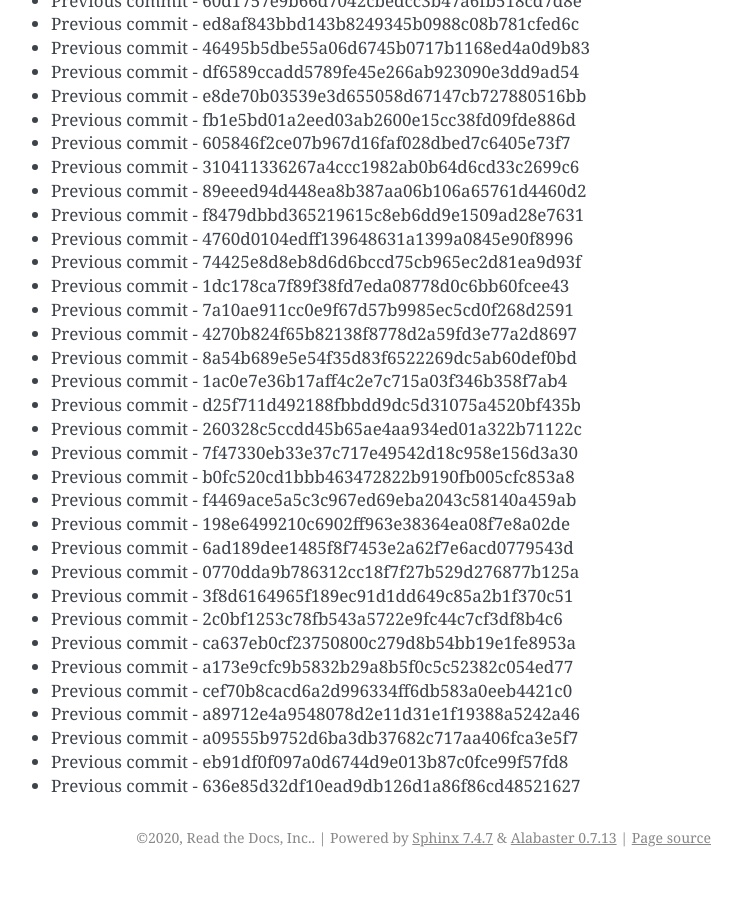
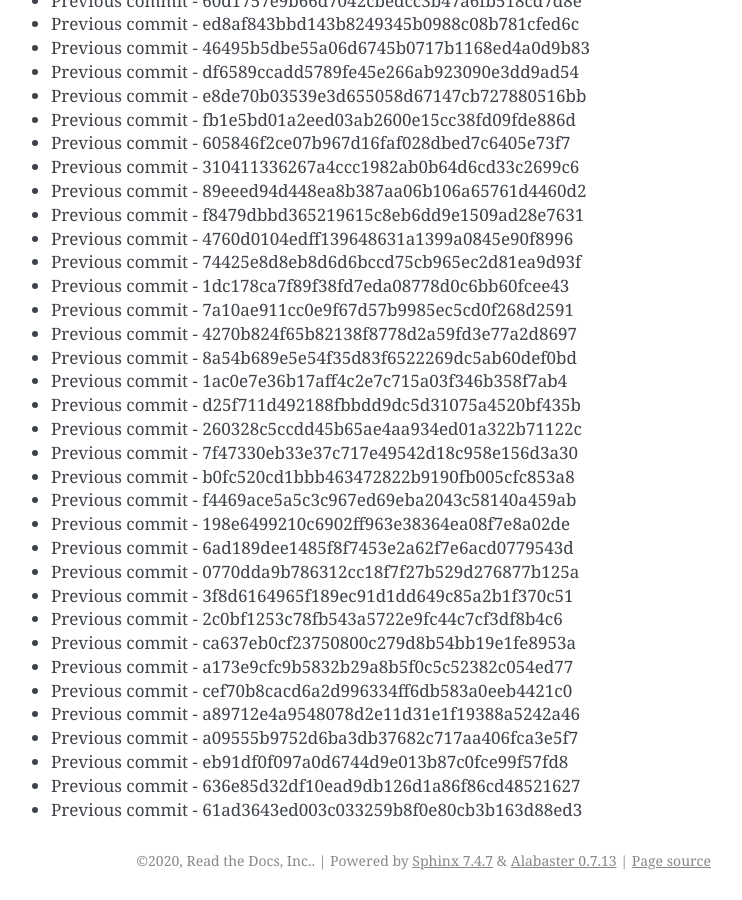
Before and after one commit to readthedocs/rtd-git-stresstest, a Sphinx documentation site: the page built from docs/updates.rst, in a window 1280 px wide and 900 px high, scrolled down 90155 px. Shown: the whole window, without its empty margins (399-1141 px from the left). Built offline with Sphinx 7.4.7, drawn with Linux system fonts in a browser that asks for light colours; before the commit the page ends 91032 px from its top, so only the background shows below that.

Commit message:
Generating commit from previous: 61ad3643ed003c033259b8f0e80cb3b163d88ed3

```diff
--- a/docs/updates.rst
+++ b/docs/updates.rst
@@ -3820,3 +3820,4 @@ It can be tested for any performance characteristics.
 * Previous commit - a09555b9752d6ba3db37682c717aa406fca3e5f7
 * Previous commit - eb91df0f097a0d6744d9e013b87c0fce99f57fd8
 * Previous commit - 636e85d32df10ead9db126d1a86f86cd48521627
+* Previous commit - 61ad3643ed003c033259b8f0e80cb3b163d88ed3
```
